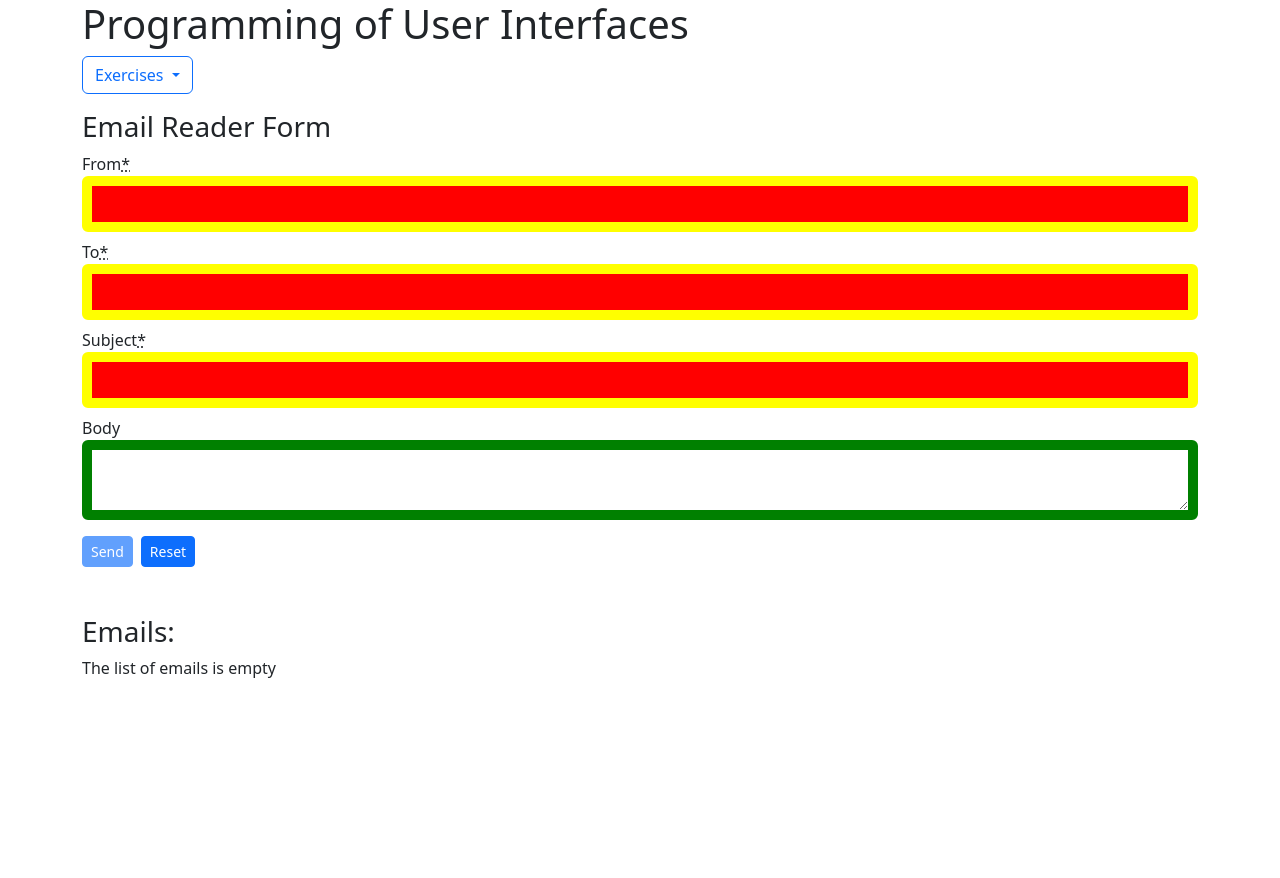
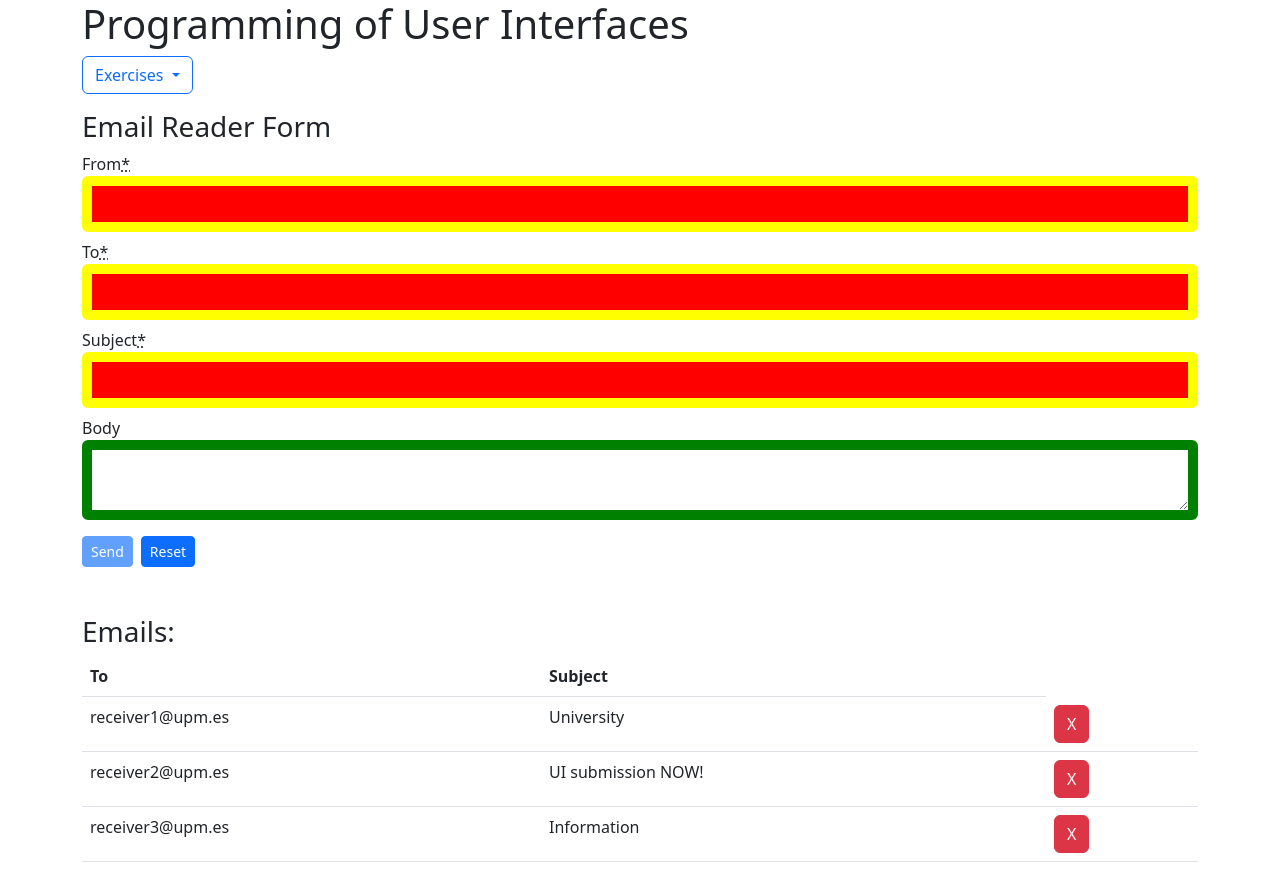
Before and after one commit to ManonEpplee/email-reader, an Angular app: page /emailreaderform in a window 1280 px wide. Before the commit the page ends 800 px from the top, so only its background shows below. Built offline with nearby package versions, Linux system fonts and the light colour scheme.

Commit message:
add email service for main functionality

```diff
--- a/src/app/app.component.ts
+++ b/src/app/app.component.ts
@@ -1,5 +1,4 @@
 import { Component } from '@angular/core';
-import { Email } from './interfaces/email';
 
 @Component({
   selector: 'app-root',
@@ -7,20 +6,10 @@ import { Email } from './interfaces/email';
   styleUrls: ['./app.component.css']
 })
 export class AppComponent {
-  title = 'email-reader';
-  email: Email;
 
   constructor() {
-    this.email = {from: "", to: "", subject: "", body: ""}
    }
 
   ngOnInit(): void {
   }
-
-  clean(): void {
-    this.email.from = ""
-    this.email.to = ""
-    this.email.subject = ""
-    this.email.body = ""
-  }
 }
--- a/src/app/email-reader-basic/email-reader-basic.component.ts
+++ b/src/app/email-reader-basic/email-reader-basic.component.ts
@@ -11,7 +11,7 @@ export class EmailReaderBasicComponent implements OnInit {
   email: Email;
 
   constructor() {
-    this.email = { from: "", to: "", subject: "", body: "" };
+    this.email = { id: 0, from: "", to: "", subject: "", body: "" };
    }
 
   ngOnInit(): void {
--- a/src/app/email-reader-form/email-reader-form.component.html
+++ b/src/app/email-reader-form/email-reader-form.component.html
@@ -66,6 +66,14 @@
     <tr *ngFor="let email of emailList">
       <td class="table-cell">{{email.to}}</td>
       <td class="table-cell">{{email.subject}}</td>
+      <td>
+        <button
+          class="btn btn-danger"
+          (click)="deleteEmail(email.id)"
+        >
+          X
+        </button>
+      </td>
     </tr>
   </tbody>
 </table>
--- a/src/app/email-reader-form/email-reader-form.component.ts
+++ b/src/app/email-reader-form/email-reader-form.component.ts
@@ -1,5 +1,6 @@
 import { Component, OnInit, ViewChild } from '@angular/core';
 import { Email } from '../interfaces/email';
+import { EmailService } from '../services/email-service.service';
 
 @Component({
   selector: 'app-email-reader-form',
@@ -9,20 +10,26 @@ import { Email } from '../interfaces/email';
 export class EmailReaderFormComponent implements OnInit {
 
   email: Email
-  emailList: {to: string, subject: string}[]
+  emailList: Email[]
   @ViewChild('emailForm') emailForm: any
 
-  constructor() {
-    this.email = { from: "", to: "", subject: "", body: "" }
-    this.emailList = []
+  constructor(private emailService: EmailService) {
+    this.email = { id: 0, from: "", to: "", subject: "", body: "" }
+    this.emailList = this.emailService.getEmails()
    }
 
   ngOnInit(): void {
   }
 
   sendForm(): void {
-    this.emailList?.push({ to: this.email.to, subject: this.email.subject })
+    this.emailService.addEmail({
+      id: this.emailService.generateId(), from: this.email.from, to: this.email.to, subject: this.email.subject, body: this.email.body
+    })
     window.alert(`The email "${this.email.subject}" has been sent to ${this.email.to}`)
     this.emailForm.reset()
   }
+
+  deleteEmail(id: number): void {
+    this.emailService.deleteEmail(id)
+  }
 }
--- a/src/app/interfaces/email.ts
+++ b/src/app/interfaces/email.ts
@@ -1,6 +1,7 @@
 export interface Email {
+  id: number,
   from: string,
   to: string,
   subject: string,
-  body: string,
+  body?: string,
 }
--- /dev/null
+++ b/src/app/services/email-service.service.ts
@@ -0,0 +1,48 @@
+import { Injectable } from '@angular/core';
+import { Email } from '../interfaces/email';
+
+@Injectable({
+  providedIn: 'root'
+})
+export class EmailService {
+  email: Email
+  emailList: Email[]
+
+  constructor() {
+    this.email = { id: 0, from: "", to: "", subject: "", body: "" }
+    this.emailList = [
+      { id: 1, from: "sender1@upm.es", to: "receiver1@upm.es", subject: "University", body: "Please change my subjects!" },
+      { id: 2, from: "sender2@upm.es", to: "receiver2@upm.es", subject: "UI submission NOW!"},
+      { id: 3, from: "sender3@upm.es", to: "receiver3@upm.es", subject: "Information", body: "Classes will start at 3pm today" }
+    ]
+  }
+
+  generateId() {
+    let max = 0;
+    this.emailList.forEach(email => {
+      if (email.id > max) {
+        max = email.id;
+      }
+    });
+    return max + 1;
+  }
+
+  addEmail(email: Email): void {
+    this.emailList.push(email);
+  }
+
+  getEmails() { //type?
+    console.log(this.emailList)
+    return this.emailList ;
+  }
+
+  getEmail(id: number) {//type?
+    console.log(this.emailList.filter(email => email.id === id))
+    return this.emailList.filter(email => email.id === id) ;
+  }
+
+  deleteEmail(id: number) {
+    const index = this.emailList.findIndex(email => email.id === id);
+    return this.emailList.splice(index, 1)
+  }
+}
```
Also changed, not shown: 1 other file (tests, documents, lock files or other folders).
